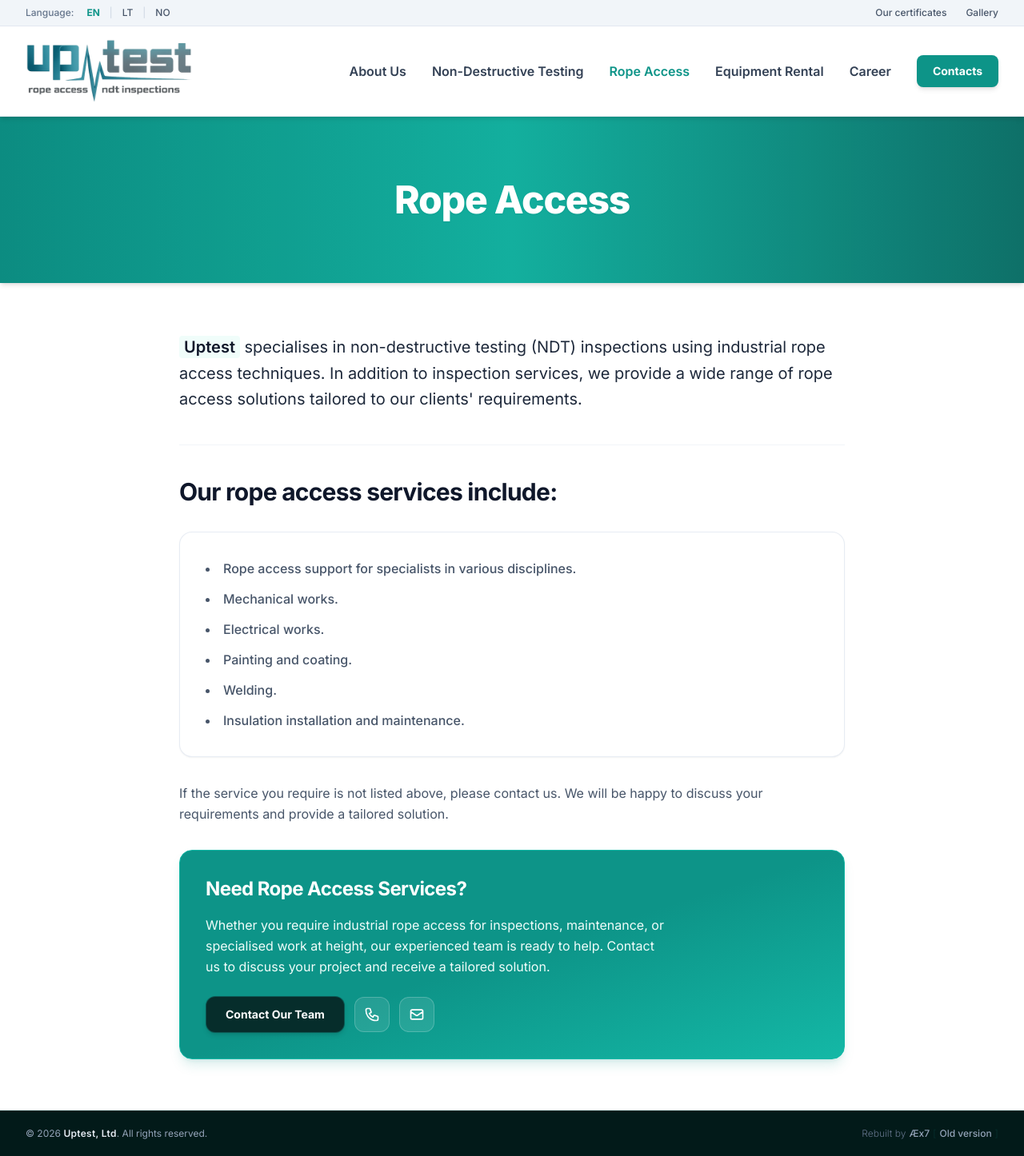
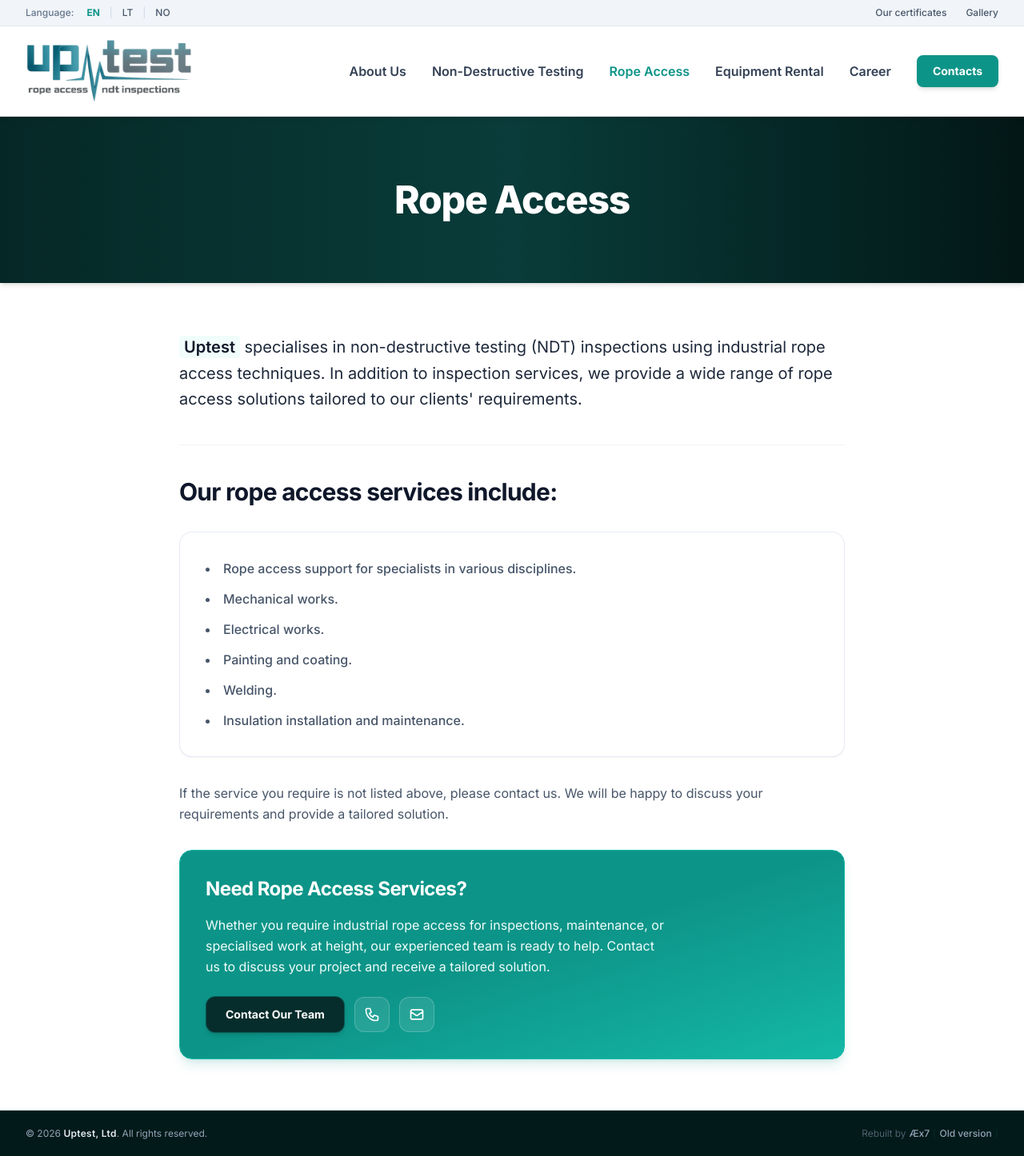
Before and after one commit to mruslys/uptest.no, a Jekyll site: the page built from rope-access/index.html, in a window 1280 px wide. Shown: the whole page at 80% size. Built offline with Jekyll 4.4.1, drawn with Linux system fonts in a browser that asks for light colours; nearby versions of some CDN libraries.

Commit message:
Update page.html

```diff
--- a/_layouts/page.html
+++ b/_layouts/page.html
@@ -12,15 +12,15 @@
     <!-- Įtraukiamas headeris -->
     {% include header.html %}
 
-<!-- Subpage Hero / Šiuolaikiškas Brand Gradientas -->
-<section class="relative bg-gradient-to-r from-brand-600 via-brand-500 to-brand-700 py-16 lg:py-20 text-white shadow-md">
-    <div class="absolute inset-0 bg-black/5 pointer-events-none"></div>
+<!-- Subpage Hero / Tamsiai žalias Brand Gradientas -->
+<section class="relative bg-gradient-to-r from-brand-900 via-brand-800 to-brand-950 py-16 lg:py-20 text-white shadow-md">
+    <div class="absolute inset-0 bg-black/10 pointer-events-none"></div>
     <div class="relative z-20 max-w-5xl mx-auto px-4 sm:px-6 lg:px-8 text-center">
         <h1 class="text-3xl sm:text-5xl font-extrabold tracking-tight drop-shadow-sm text-white">
             {{ page.title }}
         </h1>
         {% if page.subtitle %}
-        <p class="mt-4 text-lg sm:text-xl text-brand-50 font-normal max-w-2xl mx-auto drop-shadow-sm">
+        <p class="mt-4 text-lg sm:text-xl text-brand-200 font-normal max-w-2xl mx-auto drop-shadow-sm">
             {{ page.subtitle }}
         </p>
         {% endif %}
```
